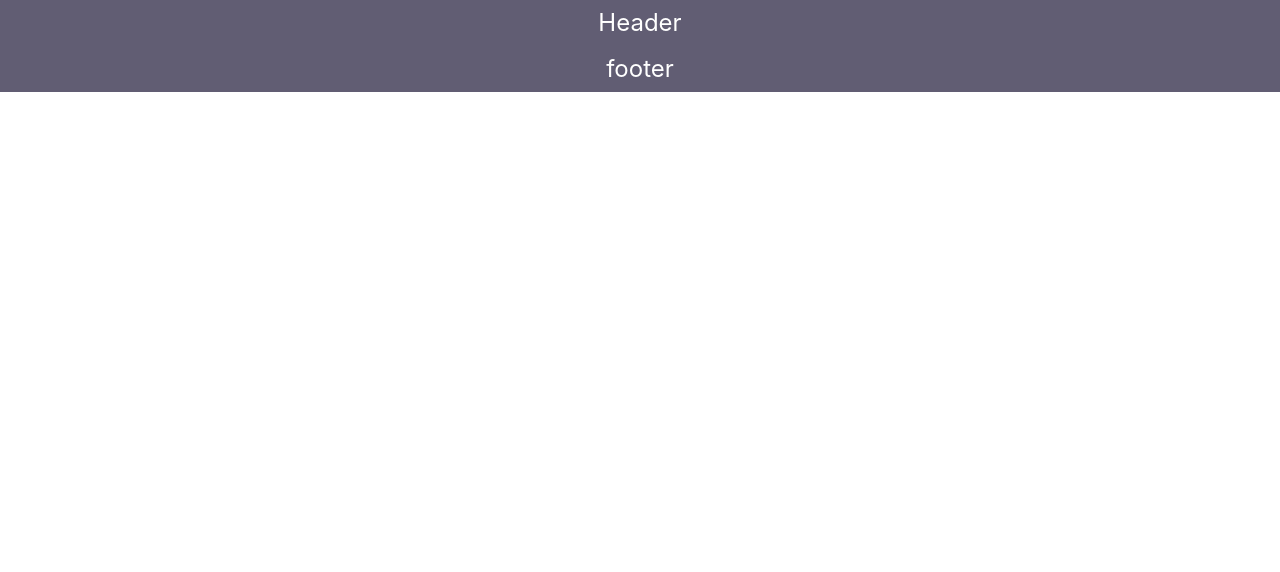
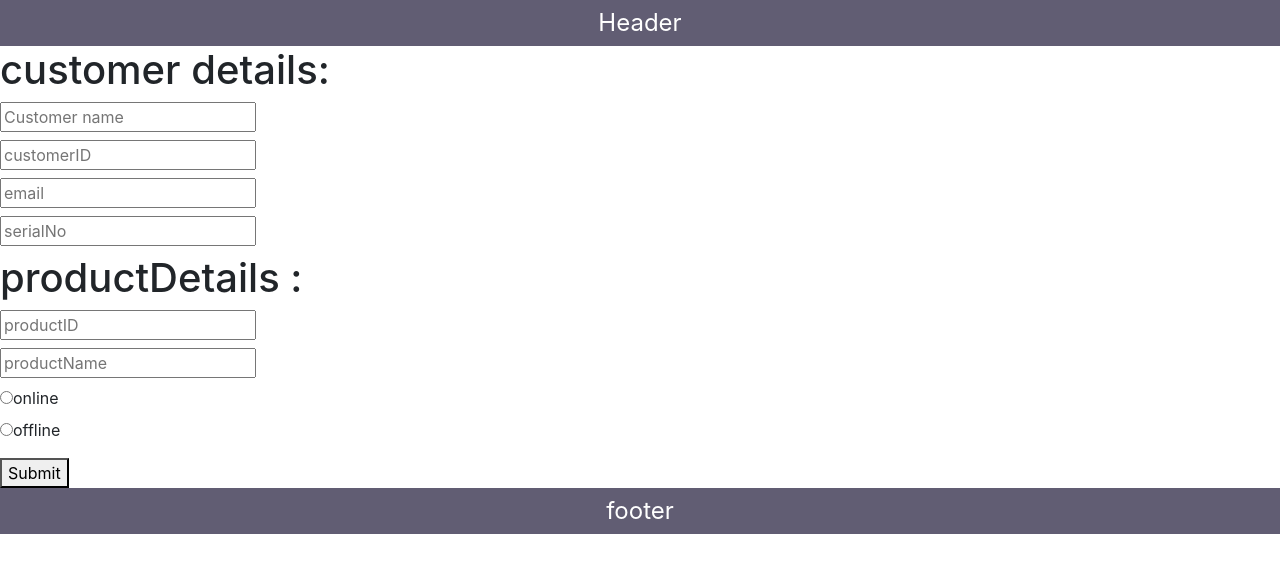
Before and after one commit to manoj61999/angularPRACTICE, an Angular app: page /customer in a window 1280 px wide. Before the commit this address led to /. Shown: the top 572 px of the page. Built offline with nearby package versions, Linux system fonts and the light colour scheme.

Commit message:
practice

```diff
--- a/src/app/app-routing.module.ts
+++ b/src/app/app-routing.module.ts
@@ -6,6 +6,7 @@ import { SampleComponent } from './sample/sample.component';
 import { ExcerComponent } from './excer/excer.component';
 import { RegistrationComponent } from './registration/registration.component';
 import { WishlistComponent } from './wishlist/wishlist.component';
+import { CustomerComponent } from './customer/customer.component';
 
 const routes: Routes = [
   {path:'register',component:RegisterComponent},
@@ -13,7 +14,8 @@ const routes: Routes = [
   {path:'',component:SampleComponent},
   {path:'excer',component:ExcerComponent},
   {path:'registration',component:RegistrationComponent},
-  {path:'wishlist',component:WishlistComponent}
+  {path:'wishlist',component:WishlistComponent},
+  {path: 'customer',component:CustomerComponent}
 ];
 
 @NgModule({
--- a/src/app/app.module.ts
+++ b/src/app/app.module.ts
@@ -11,6 +11,7 @@ import { ExcerComponent } from './excer/excer.component';
 import { RegistrationComponent } from './registration/registration.component';
 import { HttpClient,HttpClientModule } from '@angular/common/http';
 import { WishlistComponent } from './wishlist/wishlist.component';
+import { CustomerComponent } from './customer/customer.component';
 @NgModule({
   declarations: [
     AppComponent,
@@ -19,7 +20,8 @@ import { WishlistComponent } from './wishlist/wishlist.component';
     SampleComponent,
     ExcerComponent,
     RegistrationComponent,
-    WishlistComponent
+    WishlistComponent,
+    CustomerComponent,
   ],
   imports: [
     BrowserModule,
--- /dev/null
+++ b/src/app/customer/customer.component.html
@@ -0,0 +1,43 @@
+<body>
+<h1>customer details:</h1>
+<form [formGroup]="customerdata" (ngSubmit)="customerDetails()">
+<label>
+<input type="text" placeholder="Customer name" formControlName="customerName">
+</label> <br>
+
+<label>
+    <input type="text" placeholder="customerID" formControlName="customerID">
+</label> <br>
+
+<label>
+    <input type="email" placeholder="email" formControlName="email">
+</label> <br>
+
+<label>
+    <input type="serialNo" placeholder="serialNo" formControlName="serialNo">
+</label> <br>
+
+<h1>productDetails :</h1>
+<label>
+    <input type="text" placeholder="productID" formControlName="productID">
+</label> <br>
+
+<label>
+    <input type="text" placeholder="productName" formControlName="productName">
+</label> <br>
+
+<label>
+    <div>
+      <input id="online" type="radio" value="online" name="mode" formControlName="mode">
+      <label for="online">online</label>
+   </div>
+
+   <div>
+      <input id="offline" type="radio" value="offline" name="mode" formControlName="mode">
+      <label for="offline">offline</label>
+   </div>
+  </label> <br>
+
+<button ngtype="submit" name="button">Submit</button>
+</form>
+</body>
--- /dev/null
+++ b/src/app/customer/customer.component.ts
@@ -0,0 +1,39 @@
+import { Component, OnInit } from '@angular/core';
+import { FormControl,FormGroup } from '@angular/forms';
+import { ActivatedRoute,Router } from '@angular/router';
+@Component({
+  selector: 'app-customer',
+  templateUrl: './customer.component.html',
+  styleUrls: ['./customer.component.css']
+})
+export class CustomerComponent implements OnInit {
+  customerdata= new FormGroup({
+    customerName : new FormControl(''),
+    customerID : new FormControl(''),
+    email : new FormControl(''),
+    serialNo : new FormControl(''),
+    productID : new FormControl(''),
+    productName :new FormControl(''),
+    mode:new FormControl(['']),
+  })
+
+
+  constructor(private route: ActivatedRoute,private router: Router) { }
+
+
+  ngOnInit(): void {
+  }
+  customerDetails(){
+    console.log(this.customerdata.value);
+    this.router.navigate(['wishlist'],{ queryParams: {
+      customerName : this.customerdata.value.customerName,
+      customerID : this.customerdata.value.customerID,
+      email : this.customerdata.value.email,
+      serialNo : this.customerdata.value.serialNo,
+      productID : this.customerdata.value.productID,
+      productName :this.customerdata.value.productName,
+      mode :this.customerdata.value.mode
+    }});
+  }
+
+}
--- a/src/app/wishlist/wishlist.component.html
+++ b/src/app/wishlist/wishlist.component.html
@@ -1,10 +1,13 @@
-<h1>userdetails</h1>
-<ul>
-    <li><b>userName : {{orderby.firstName}}{{orderby.lastName}}</b></li>
-    <li>age:{{orderby.age}}</li>
-    <li>highestDegree:{{orderby.Degree}}</li>
-    <li>number:{{orderby.Number}}</li>
-    <li>dob:{{orderby.DOB}}</li>
-    <li>Gender:{{orderby.gender}}</li>
+<h1>:CUSTOMER DETAILS:</h1>
+<ul><b>
+    <li>customerName:{{orderby.customerName}}</li>
+    <li>customerID:{{orderby.customerID}}</li>
     <li>email:{{orderby.email}}</li>
-</ul>
+    <li>serialNo:{{orderby.serialNo}}</li>
+</b></ul>
+<h1>:PRODUCT DETAILS:</h1>
+<ol><b>
+    <li>productID:{{orderby.productID}}</li>
+    <li>productName:{{orderby.productName}}</li>
+    <li>mode:{{orderby.mode}}</li>
+</b></ol>
```
Also changed, not shown: src/app/customer/customer.component.css (added), 2 other files (tests, documents, lock files or other folders).
